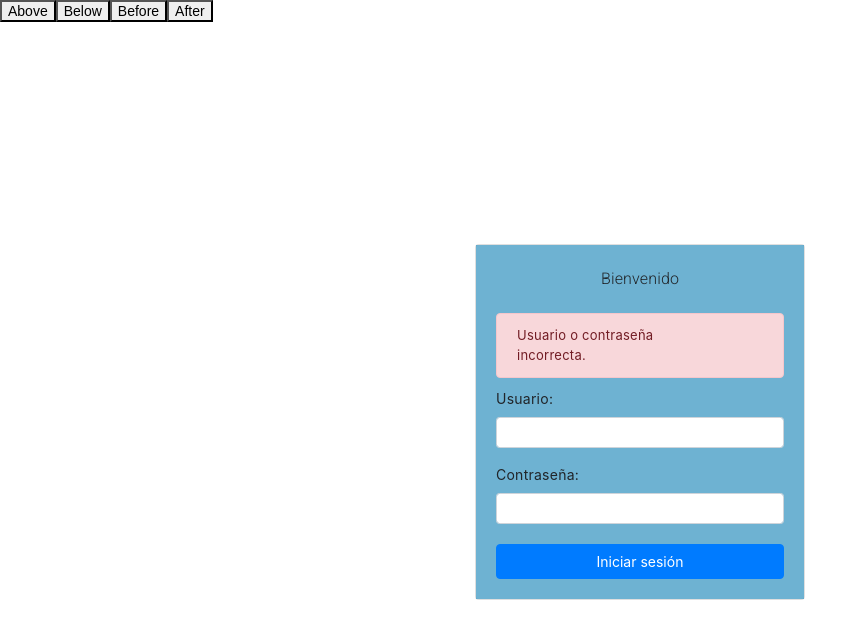
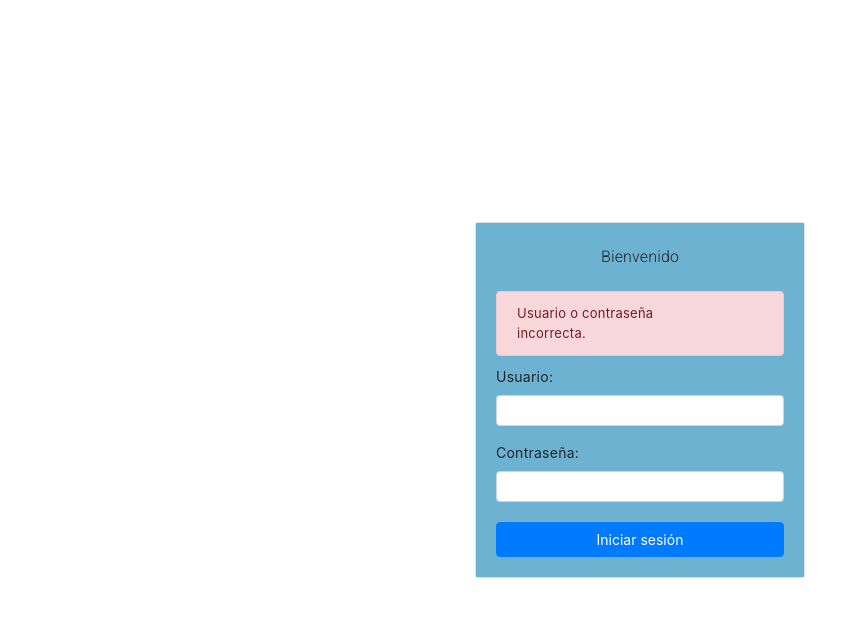
Before and after one commit to estnov/AngularCENTROSUR, an Angular app in the folder proyectoCentroSur/: page /error in a window 1280 px wide. Shown: the top 638 px of the page, without its empty margins (0-868 px from the left). Built offline with nearby package versions, Linux system fonts and the light colour scheme.

Commit message:
animacion

```diff
--- a/proyectoCentroSur/src/app/Components/b-ordenes/b-ordenes.component.scss
+++ b/proyectoCentroSur/src/app/Components/b-ordenes/b-ordenes.component.scss
@@ -15,8 +15,15 @@
 .demo-row-is-clicked {
     font-weight: bold;
 }
+
 img{
     width: 20px;
     height: 20px;
     justify-content: center;
-  }
+}
+
+img:hover{
+    width: 25px;
+    height: 25px;
+    justify-content: center;
+}
--- a/proyectoCentroSur/src/app/Components/b-ordenes/b-ordenes.component.ts
+++ b/proyectoCentroSur/src/app/Components/b-ordenes/b-ordenes.component.ts
@@ -49,10 +49,8 @@ export class BOrdenesComponent {
         };
 
         items.push(item);
-        console.log(item.numOrden);
       }
       this.dataSource = items;
-      console.log(items);
 
     });
   }
--- a/proyectoCentroSur/src/app/app.component.html
+++ b/proyectoCentroSur/src/app/app.component.html
@@ -1,29 +1,5 @@
 <!DOCTYPE html>
 <html>
-    <button mat-button [matMenuTriggerFor]="aboveMenu">Above</button>
-    <mat-menu #aboveMenu="matMenu" yPosition="above">
-      <button mat-menu-item>Item 1</button>
-      <button mat-menu-item>Item 2</button>
-    </mat-menu>
-
-    <button mat-button [matMenuTriggerFor]="belowMenu">Below</button>
-    <mat-menu #belowMenu="matMenu" yPosition="below">
-      <button mat-menu-item>Item 1</button>
-      <button mat-menu-item>Item 2</button>
-    </mat-menu>
-
-    <button mat-button [matMenuTriggerFor]="beforeMenu">Before</button>
-    <mat-menu #beforeMenu="matMenu" xPosition="before">
-      <button mat-menu-item>Item 1</button>
-      <button mat-menu-item>Item 2</button>
-    </mat-menu>
-
-
-    <button mat-button [matMenuTriggerFor]="afterMenu">After</button>
-    <mat-menu #afterMenu="matMenu" xPosition="after">
-      <button mat-menu-item>Item 1</button>
-      <button mat-menu-item>Item 2</button>
-    </mat-menu>
   <body>
     <router-outlet></router-outlet>
   </body>
--- a/proyectoCentroSur/src/app/services/auth.service.ts
+++ b/proyectoCentroSur/src/app/services/auth.service.ts
@@ -38,18 +38,14 @@ export class AuthService {
       'Authorization': 'Basic ' + btoa('jperalta:Jfps.4095')
     });
 
-    console.log(xml);
     this.http.post(soapUrl, xml, { headers: headers, responseType: 'text' }).subscribe(response => {
-      console.log(response);
+
       const parser = new DOMParser();
       const xmlDoc = parser.parseFromString(response, 'text/xml');
 
       // Retrieve the user attributes
       const nombre = xmlDoc.getElementsByTagName('NOMBRE')[0].textContent;
       const tipo = xmlDoc.getElementsByTagName('TIPO')[0].textContent;
-
-      console.log(nombre);
-      console.log(tipo);
 
       if(nombre!=''){
         this.router.navigate(['/', 'ordenes']);
```
